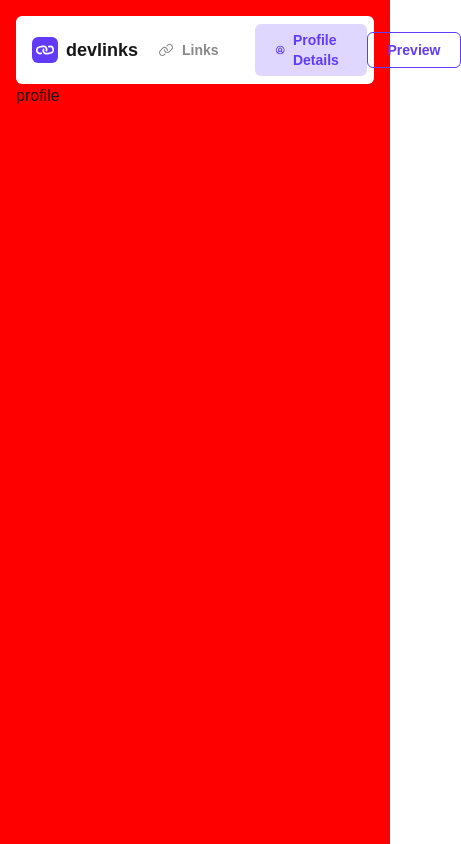
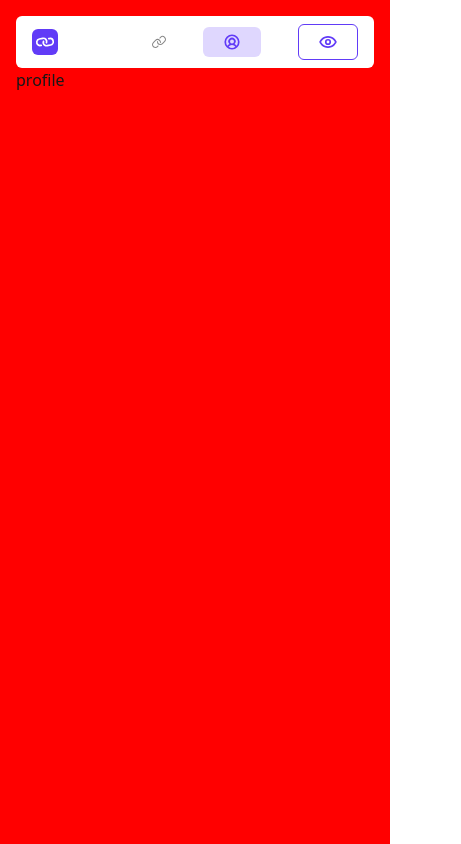
Before and after one commit to talhajubaer018/kahf-demo, a Next.js app: page /profile in a window 390 px wide. Shown: the whole page, 461 px wide, since content can reach past the window. Built offline with nearby package versions, Linux system fonts and the light colour scheme.

Commit message:
links page completed

```diff
--- a/app/globals.css
+++ b/app/globals.css
@@ -17,7 +17,7 @@
 body {
   color: var(--foreground);
   background: var(--background);
-  font-family: Arial, Helvetica, sans-serif;
+  /* font-family: Arial, Helvetica, sans-serif; */
 }
 
 @layer utilities {
@@ -47,3 +47,41 @@ body {
 .grid-custom {
   grid-template-columns: 500px 2fr;
 }
+
+.css-tr4s17-option {
+  background-color: #613bf7 !important;
+}
+.css-d7l1ni-option:active,
+.css-d7l1ni-option {
+  background-color: #dfd8fd !important;
+}
+.css-qr46ko {
+  padding-bottom: 0 !important;
+  padding-top: 0 !important;
+}
+.css-t3ipsp-control:hover {
+  border-color: #613bf7 !important;
+}
+.css-1xc3v61-indicatorContainer {
+  color: #613bf7 !important;
+}
+.css-1xc3v61-indicatorContainer:hover {
+  color: #613bf7 !important;
+}
+.dividerLine {
+  position: absolute;
+  bottom: -2rem;
+  left: -32px;
+  width: calc(100% + 64px);
+  height: 1px;
+  background-color: #eeeeee;
+}
+
+@media screen and (max-width: 768px) {
+  .grid-custom {
+    grid-template-columns: 1fr;
+  }
+  .previewDiv {
+    display: none;
+  }
+}
--- a/app/layout.tsx
+++ b/app/layout.tsx
@@ -1,16 +1,11 @@
-import type { Metadata } from "next";
-import localFont from "next/font/local";
+import { Metadata } from "next";
+import { Roboto } from "next/font/google";
 import "./globals.css";
 
-const geistSans = localFont({
-  src: "./fonts/GeistVF.woff",
-  variable: "--font-geist-sans",
-  weight: "100 900",
-});
-const geistMono = localFont({
-  src: "./fonts/GeistMonoVF.woff",
-  variable: "--font-geist-mono",
-  weight: "100 900",
+const roboto = Roboto({
+  subsets: ["latin"],
+  weight: ["100", "300", "400", "500", "700", "900"],
+  variable: "--font-roboto",
 });
 
 export const metadata: Metadata = {
@@ -23,13 +18,9 @@ export default function RootLayout({
 }: Readonly<{
   children: React.ReactNode;
 }>) {
-
-
   return (
     <html lang="en">
-      <body
-        className={`${geistSans.variable} ${geistMono.variable} antialiased`}
-      >
+      <body className={`${roboto.variable} antialiased`}>
         {children}
       </body>
     </html>
--- a/app/links/page.tsx
+++ b/app/links/page.tsx
@@ -3,8 +3,7 @@
 import CustomizeLinksSection from '@/components/CustomizeLinksSection'
 import Header from '@/components/Header'
 import PreviewSection from '@/components/PreviewSection'
-import React, { useState } from 'react'
-import { v4 as uuidv4 } from 'uuid';
+import React, { useEffect, useState } from 'react'
 
 type LinksArrayType = {
     id: string;
@@ -17,15 +16,24 @@ type LinksArrayType = {
 const LinksPage = () => {
     const [linksArray, setLinksArray] = useState(
         [
-            { id: uuidv4(), value: 'github', label: 'Github', platform: 'Github', link: 'github.com' },
-            { id: uuidv4(), value: 'youtube', label: 'Youtube', platform: 'Youtube', link: 'youtube.com' },
+            // { id: uuidv4(), value: 'github', label: 'Github', platform: 'Github', link: 'github.com' },
+            // { id: uuidv4(), value: 'youtube', label: 'Youtube', platform: 'Youtube', link: 'youtube.com' },
         ] as LinksArrayType
     );
+
+    useEffect(() => {
+        console.log('11111111', JSON.parse(localStorage.getItem('linksArray') ?? ''))
+        if (localStorage?.getItem('linksArray')) {
+            setLinksArray(JSON.parse(localStorage.getItem('linksArray') as string))
+        }
+
+    }, [])
+
+
     return (
         <main className='mainContainer px-4 bg-red-200 pt-4'>
             <Header currentTab='links' />
-            links
-            <div className='grid grid-custom gap-x-4'>
+            <div className='grid grid-custom gap-x-4 mt-5'>
                 <PreviewSection
                     linksArray={linksArray}
                 />
--- a/components/CustomizeLinksSection/PlatformSelectComponent/index.tsx
+++ b/components/CustomizeLinksSection/PlatformSelectComponent/index.tsx
@@ -28,7 +28,6 @@ const PlatformSelectComponent = (props: PropsType) => {
     };
 
     const SingleValue = (props: any) => {
-        console.log("🚀 ~ SingleValue ~ props:", props)
         return (<components.SingleValue {...props}>
             <p>
                 <span className="flex items-center gap-x-2 font-regular text-textGray rounded-md relative">
@@ -47,8 +46,9 @@ const PlatformSelectComponent = (props: PropsType) => {
 
     return (
         <>
-            <div className='text-xs text-textGray mt-3 mb-2'>Platform</div>
+            <div className='text-xs text-textGray mt-3 mb-1'>Platform</div>
             <Select
+                className='focus:outline-primary'
                 options={options}
                 components={{ SingleValue, IndicatorSeparator }}
                 // styles={singleSelectStyles}
--- a/components/CustomizeLinksSection/index.tsx
+++ b/components/CustomizeLinksSection/index.tsx
@@ -2,7 +2,7 @@
 
 'use client'
 
-import React, { useState } from "react";
+import React, { useEffect, useRef, useState } from "react";
 import { DndContext, closestCenter } from '@dnd-kit/core';
 import { arrayMove, SortableContext, useSortable, verticalListSortingStrategy } from '@dnd-kit/sortable';
 import { CSS } from '@dnd-kit/utilities';
@@ -10,6 +10,8 @@ import { v4 as uuidv4 } from 'uuid';
 import { Button } from "../ButtonComponent";
 
 import PlatformSelectComponent from "./PlatformSelectComponent";
+import IconComponent from "../IconComponent";
+import { COLOR_GRAY } from "@/utils/colorUtils";
 
 
 type PropsType = {
@@ -30,21 +32,31 @@ type PropsType = {
 }
 
 export default function CustomizeLinksSection(props: PropsType) {
+    const [focusedInputId, setFocusedInputId] = useState<string | null>(null);
+    const inputRefs = useRef<{ [key: string]: HTMLInputElement | null }>({});
+    console.log("🚀 ~ CustomizeLinksSection ~ inputRefs:", inputRefs)
 
-    console.log("🚀 ~ CustomizeLinksSection ~ linksArray:", props?.linksArray)
+    useEffect(() => {
+        if (focusedInputId && inputRefs.current[focusedInputId]) {
+            inputRefs.current[focusedInputId]?.focus();
+        }
+    }, [props.linksArray, focusedInputId]);
+
+    const onSubmit = (e: any) => {
+        e?.preventDefault()
+        console.log("🚀 ~ onSubmit ~ e:", e)
+
+        localStorage.setItem('linksArray', JSON.stringify(props?.linksArray))
+    }
 
     const handleDragEnd = (event: any) => {
         const { active, over } = event;
-
         if (active.id !== over.id) {
             const oldIndex = props?.linksArray.findIndex(link => link.id === active.id);
             const newIndex = props?.linksArray.findIndex(link => link.id === over.id);
             props?.setLinksArray(arrayMove(props?.linksArray, oldIndex, newIndex));
         }
     }
-
-
-
 
     const addNewLinkItem = () => {
         props?.setLinksArray((prevState) => (
@@ -54,12 +66,10 @@ export default function CustomizeLinksSection(props: PropsType) {
         ))
     }
 
-    const removeItemFromList = (index: number) => {
+    const removeItemFromList = (id: string) => {
+        const updatedLinksArray = props?.linksArray?.filter(item => item?.id !== id);
+        props?.setLinksArray(updatedLinksArray);
     }
-
-
-
-
 
     const SortableItem = ({ link, index }: { link: any, index: number }) => {
         const { attributes, listeners, setNodeRef, transform, transition } = useSortable({ id: link.id });
@@ -70,14 +80,15 @@ export default function CustomizeLinksSection(props: PropsType) {
         };
 
         return (
-            <div ref={setNodeRef} style={style} {...attributes} className="bg-gray-100 rounded-md p-4">
+            <div ref={setNodeRef} style={style} {...attributes} className="bg-gray-100 rounded-md p-4 cursor-default">
                 <div className="flex items-center">
-                    <div className="text-textGray font-bold mr-auto" {...listeners}>
+                    <div className="text-textGray font-bold mr-auto cursor-pointer" {...listeners}>
                         <span className="font-extralight mr-1 text-lg">=</span> Link #{index + 1}
                     </div>
                     {
-                        props?.linksArray?.length > 0 ?
-                            <div onClick={() => removeItemFromList(index)} className="ml-auto text-textGray text-sm">Remove</div> : null
+                        props?.linksArray?.length > 0 ? (
+                            <div onClick={() => removeItemFromList(link?.id)} className="ml-auto text-textGray text-sm">Remove</div>
+                        ) : null
                     }
                 </div>
                 <div>
@@ -87,11 +98,22 @@ export default function CustomizeLinksSection(props: PropsType) {
                         index={index}
                     />
                 </div>
-                <div>
-                    <div>Link</div>
+                <div className='mt-2'>
+                    <div className='text-xs text-textGray mb-1'>Link</div>
+                    <div className="relative">
+                        <IconComponent name={"Link"} color={COLOR_GRAY} className="absolute top-[15px] left-3" fontSize={14} />
                         <input
+                            name={`${link?.id}`}
+                            // type="url"
+                            // required
+                            // pattern="^(https?|ftp):\/\/[^\s/$.?#].[^\s]*$"
+                            className='mt-0 w-full pl-8 p-2 border-[1px] border-[#cccccc] rounded-md linkInput focus:outline-primary'
+                            ref={(el) => {
+                                inputRefs.current[link.id] = el;
+                            }}
                             placeholder='Link'
                             value={link?.link}
+                            onFocus={() => setFocusedInputId(link.id)}
                             onChange={(e) => {
                                 const updatedArray = [...props?.linksArray];
                                 updatedArray[index] = {
@@ -103,9 +125,9 @@ export default function CustomizeLinksSection(props: PropsType) {
                         />
                     </div>
                 </div>
+            </div>
         );
     };
-
 
     return (
         <section className="px-8 py-12 bg-white rounded-md">
@@ -118,6 +140,9 @@ export default function CustomizeLinksSection(props: PropsType) {
             >
                 + Add new link
             </Button>
+            <form onSubmit={onSubmit}>
+                <section className="relative">
+
                     <DndContext collisionDetection={closestCenter} onDragEnd={handleDragEnd}>
                         <SortableContext items={props?.linksArray} strategy={verticalListSortingStrategy}>
                             <div className="flex flex-col gap-4 mt-4">
@@ -129,6 +154,10 @@ export default function CustomizeLinksSection(props: PropsType) {
                             </div>
                         </SortableContext>
                     </DndContext>
+                    <div className="dividerLine"></div>
+                </section>
+                <Button className="mt-12 ml-auto text-xs" type="submit">Save</Button>
+            </form>
         </section>
     );
 }
--- a/components/Header/index.tsx
+++ b/components/Header/index.tsx
@@ -20,7 +20,7 @@ const Header = (props: PropsType) => {
         <div className='bg-primary rounded-md p-1 logoIcon'>
           <IconComponent name={'Link'} color={'white'} />
         </div>
-        <div className='font-extrabold text-lg'>devlinks</div>
+        <div className='font-extrabold text-lg md:block hidden'>devlinks</div>
       </div>
       <div className='mx-auto flex items-center gap-x-4'>
         <Link href='/links'>
@@ -31,7 +31,7 @@ const Header = (props: PropsType) => {
               color={props?.currentTab === 'links' ? COLOR_PRIMARY : COLOR_GRAY}
               fontSize={16}
             />
-            <div className='font-bold'>Links</div>
+            <div className='font-bold md:block hidden'>Links</div>
           </div>
         </Link>
         <Link href='/profile'>
@@ -42,12 +42,21 @@ const Header = (props: PropsType) => {
               color={props?.currentTab === 'profile' ? COLOR_PRIMARY : COLOR_GRAY}
               fontSize={18}
             />
-            <div className='font-bold'>Profile Details</div>
+            <div className='font-bold md:block hidden'>Profile Details</div>
           </div>
           {/* <Button prefixIcon='UserCircle' className={cn('font-bold ', { 'bg-primary/20 text-primary': props?.currentTab === 'profile' })} size={'md'} variant={'default'} >Profile Details</Button> */}
         </Link>
       </div>
-      <Button className='ml-auto font-bold text-primary' size={'md'} variant={'outline'} >Preview</Button>
+      <Button className='ml-auto font-bold text-primary' size={'md'} variant={'outline'}>
+        <IconComponent
+          className=' block md:hidden'
+          name={"Eye"}
+          weight={'bold'}
+          color={COLOR_PRIMARY}
+          fontSize={18}
+        />
+        <div className='md:block hidden'>Preview</div>
+      </Button>
     </header>
   )
 }
--- a/components/IconComponent/index.tsx
+++ b/components/IconComponent/index.tsx
@@ -1,6 +1,6 @@
 'use client'
 
-import { LinkedinLogo, YoutubeLogo, GithubLogo, Link, UserCircle, ArrowRight } from '@phosphor-icons/react'
+import { LinkedinLogo, YoutubeLogo, GithubLogo, Link, UserCircle, ArrowRight, Eye } from '@phosphor-icons/react'
 import React from 'react'
 
 export type IconNameProps = ''
@@ -11,6 +11,7 @@ export type IconNameProps = ''
     | 'linkedIn'
     | 'ArrowRight'
     | 'Loader'
+    | 'Eye'
 
 
 
@@ -31,6 +32,7 @@ const iconMap: { [key: string]: React.ReactElement } = {
     youtube: <YoutubeLogo />,
     linkedIn: <LinkedinLogo />,
     ArrowRight: <ArrowRight />,
+    Eye: <Eye />,
 
 }
 
```
Lines whose indentation alone changed are shown as unchanged.
